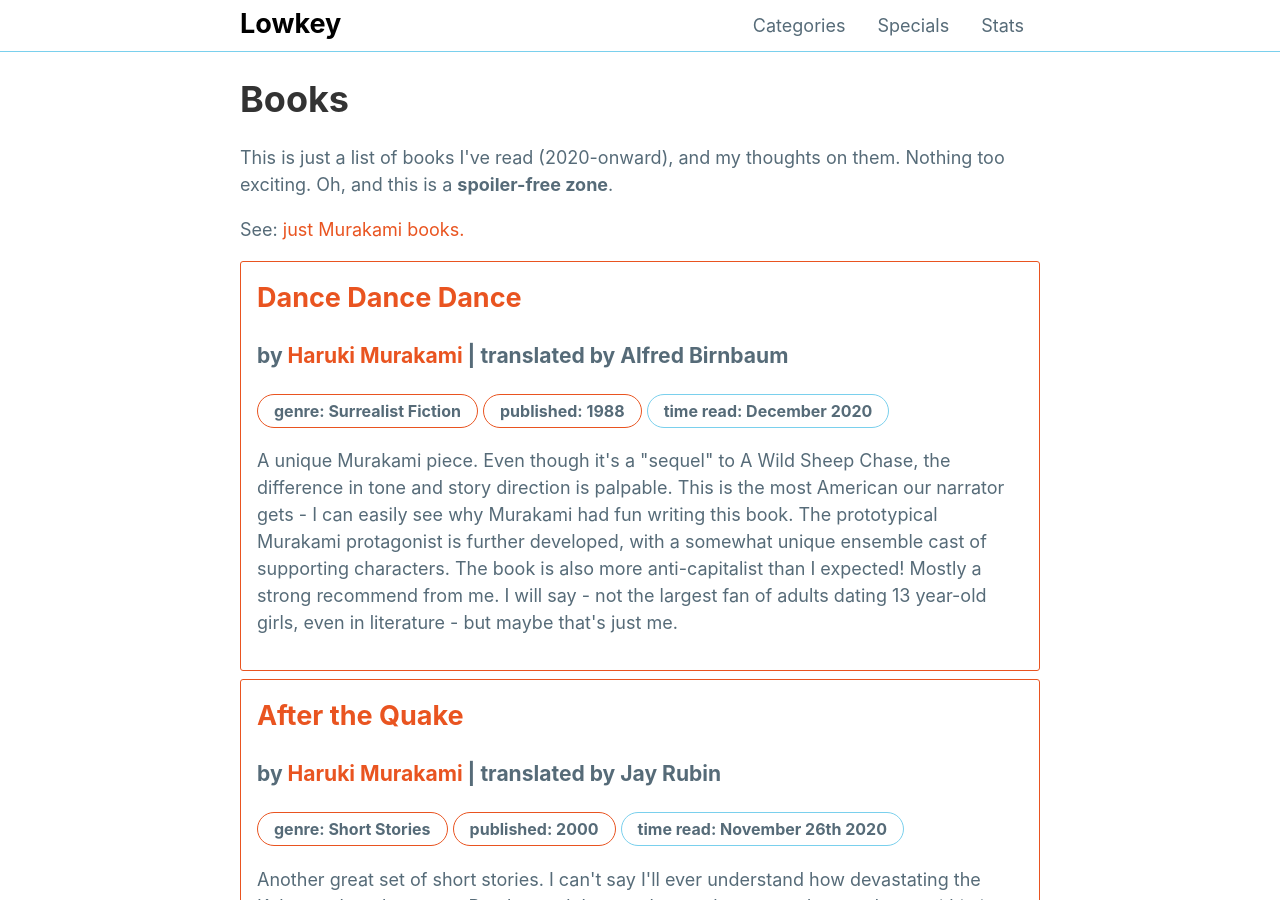
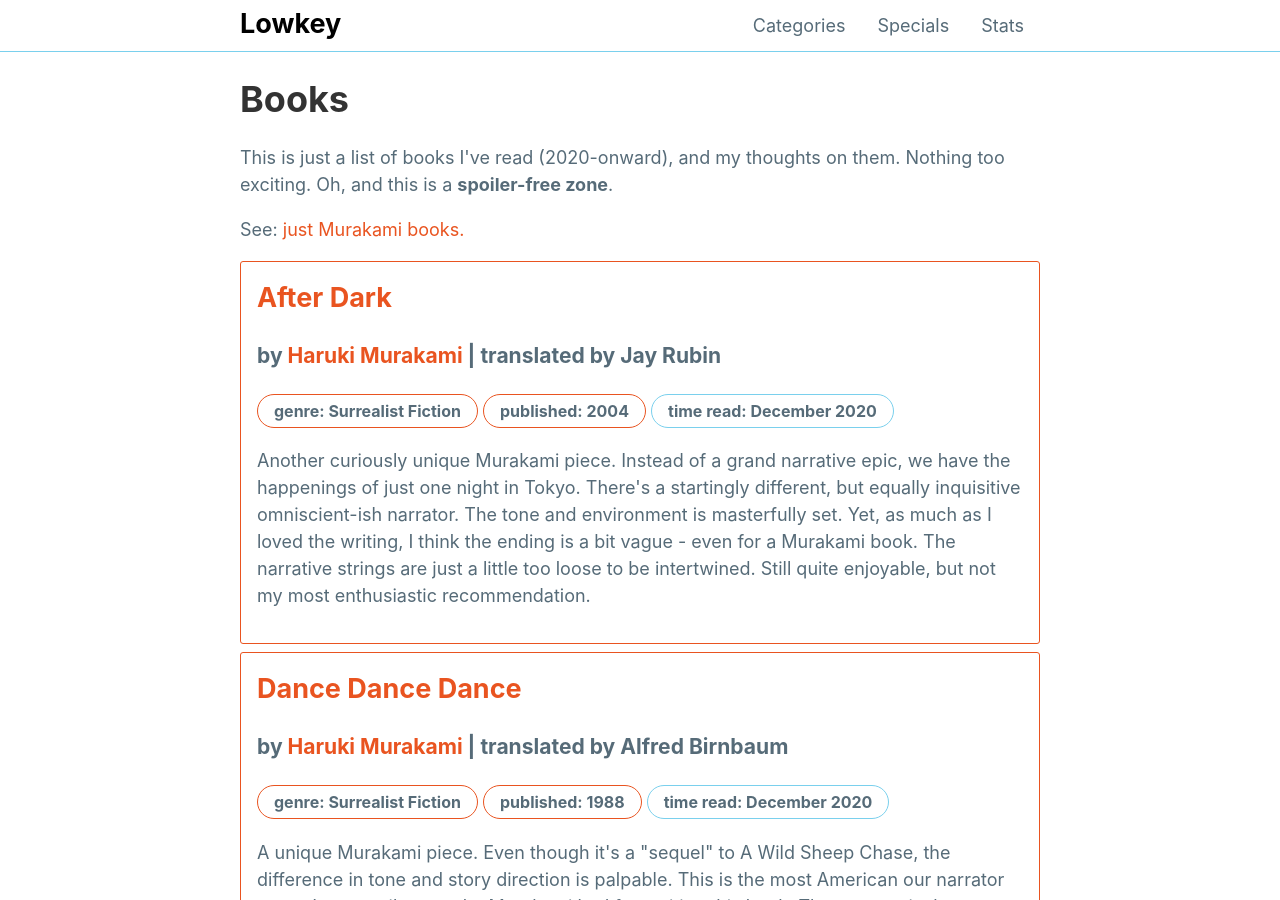
Before and after one commit to mattxwang/lowkey, a Jekyll site: the page built from stats/books.html, in a window 1280 px wide and 900 px high. Built offline with Jekyll 4.4.1, drawn with Linux system fonts in a browser that asks for light colours.

Commit message:
after dark

```diff
--- a/_data/books.yml
+++ b/_data/books.yml
@@ -229,3 +229,12 @@
   time_read: December 2020
   thoughts: >
     A unique Murakami piece. Even though it's a "sequel" to A Wild Sheep Chase, the difference in tone and story direction is palpable. This is the most American our narrator gets - I can easily see why Murakami had fun writing this book. The prototypical Murakami protagonist is further developed, with a somewhat unique ensemble cast of supporting characters. The book is also more anti-capitalist than I expected! Mostly a strong recommend from me. I will say - not the largest fan of adults dating 13 year-old girls, even in literature - but maybe that's just me.
+afterdark:
+  title: After Dark
+  author: Haruki Murakami
+  translator: Jay Rubin
+  genre: Surrealist Fiction
+  year_published: 2004
+  time_read: December 2020
+  thoughts: >
+    Another curiously unique Murakami piece. Instead of a grand narrative epic, we have the happenings of just one night in Tokyo. There's a startingly different, but equally inquisitive omniscient-ish narrator. The tone and environment is masterfully set. Yet, as much as I loved the writing, I think the ending is a bit vague - even for a Murakami book. The narrative strings are just a little too loose to be intertwined. Still quite enjoyable, but not my most enthusiastic recommendation.
```
